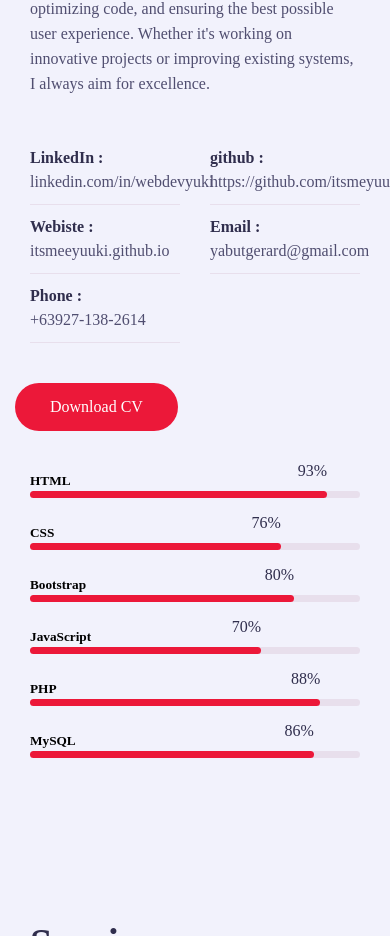
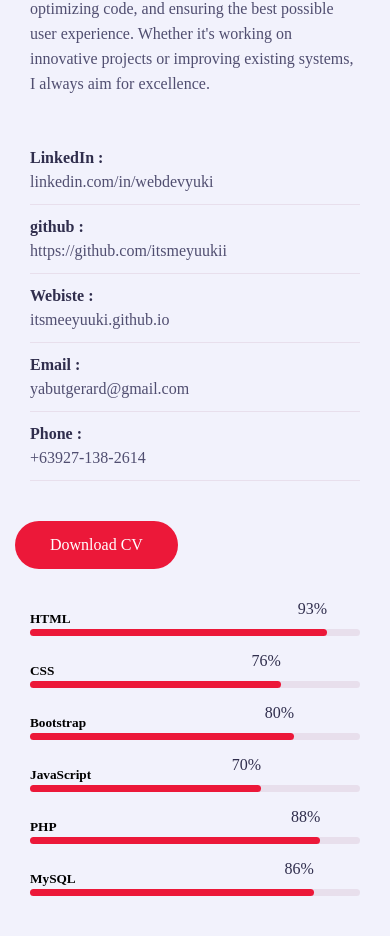
Before and after one commit to itsmeyuukii/itsmeyuukii.github.io, a plain HTML site: page index.html in a window 390 px wide. Shown: the part 1390-2326 px from the top of the page. Drawn offline with nearby package versions, Linux system fonts and the light colour scheme; a web font is replaced by a local one.

Commit message:
Update mobile view

```diff
--- a/css/style.css
+++ b/css/style.css
@@ -660,3 +660,9 @@ h3.my-profession {
         max-width: 100%;
     }
 }
+@media (max-width:450px) {
+    .about .about-content .personal-info .info-item {
+        flex: 0 0 100%;
+        max-width: 100%;
+    }
+}
```
Also changed, not shown: index.html (+1 -1 lines).
